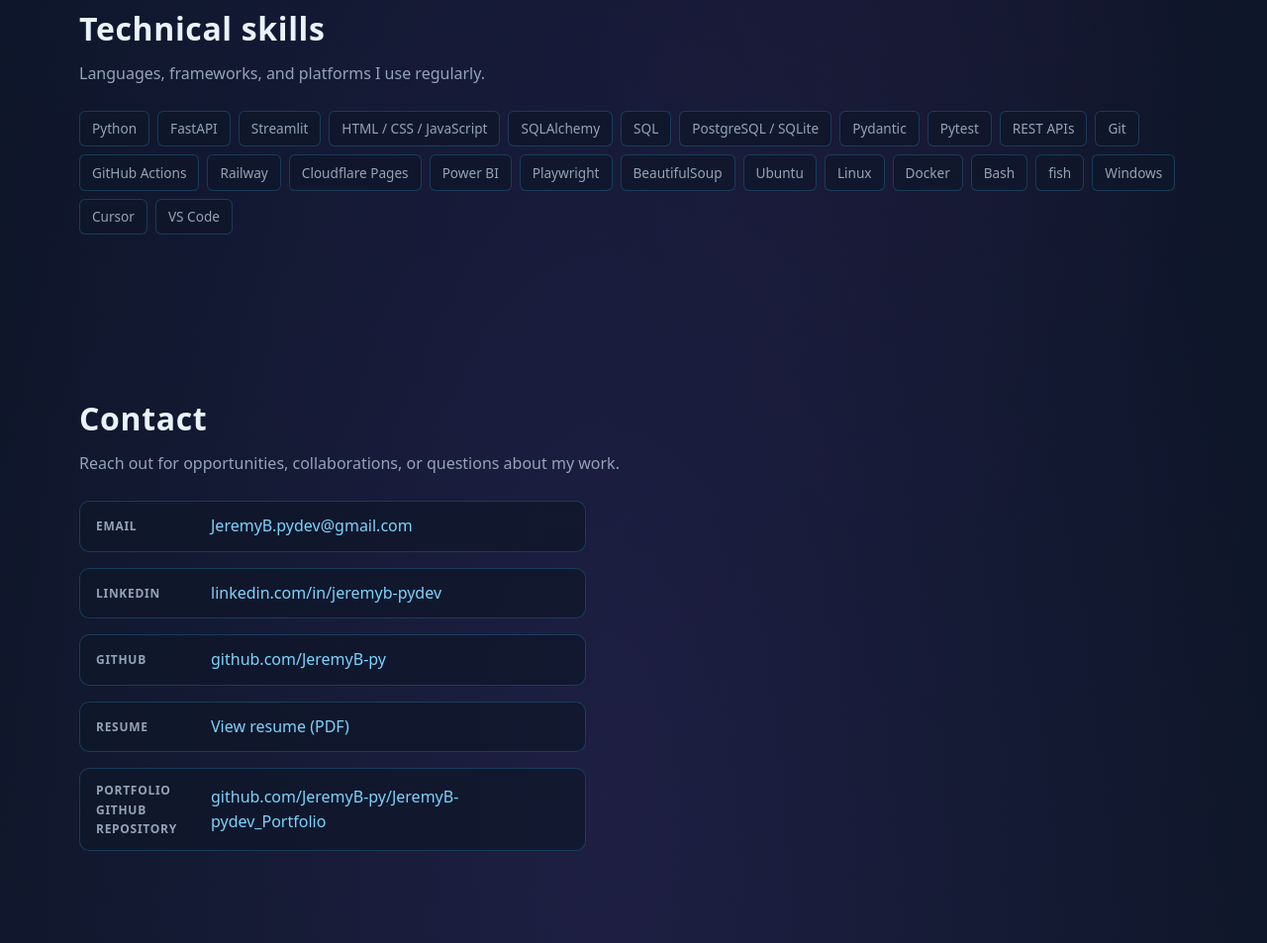
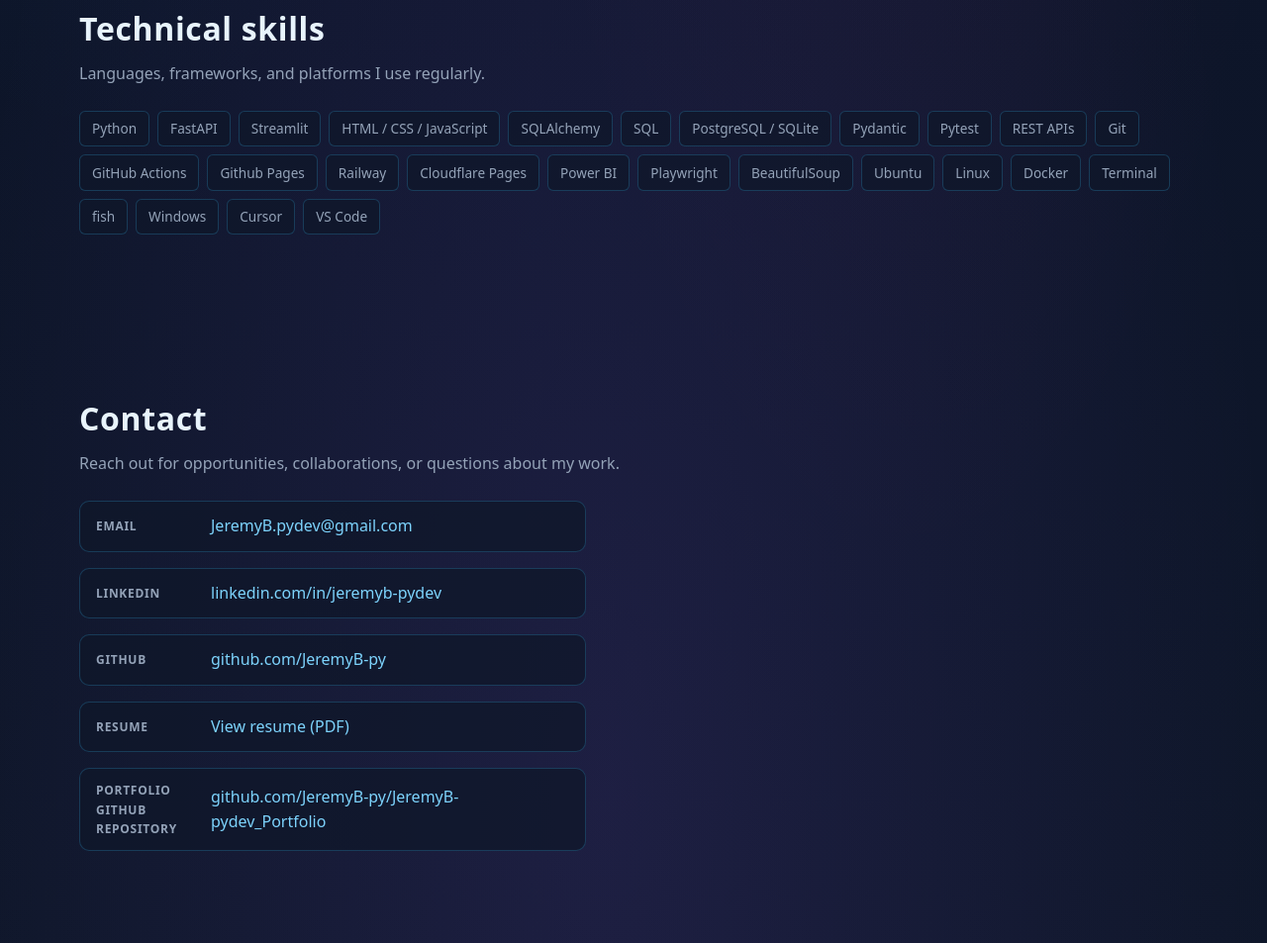
Before and after one commit to JeremyB-py/JeremyB-pydev_Portfolio, a website built with Vite: page site/index.html in a window 1280 px wide. Shown: the part 4216-5169 px from the top of the page at 99% size. Built offline with nearby package versions, Linux system fonts and the light colour scheme.

Commit message:
Small changes in skills list

```diff
--- a/site/index.html
+++ b/site/index.html
@@ -206,6 +206,7 @@
               <li>REST APIs</li>
               <li>Git</li>
               <li>GitHub Actions</li>
+              <li>Github Pages</li>
               <li>Railway</li>
               <li>Cloudflare Pages</li>
               <li>Power BI</li>
@@ -214,7 +215,7 @@
               <li>Ubuntu</li>
               <li>Linux</li>
               <li>Docker</li>
-              <li>Bash</li>
+              <li>Terminal</li>
               <li>fish</li>
               <li>Windows</li>
               <li>Cursor</li>
```
